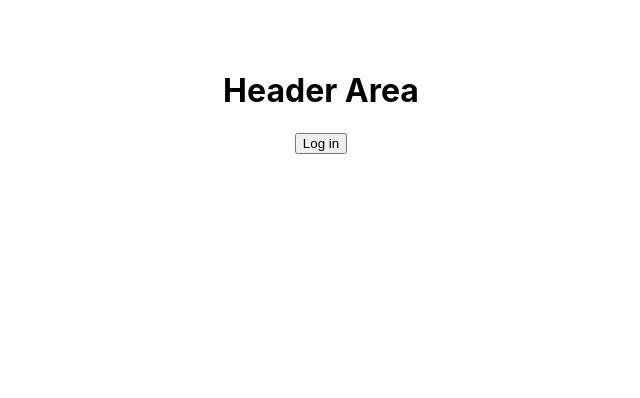
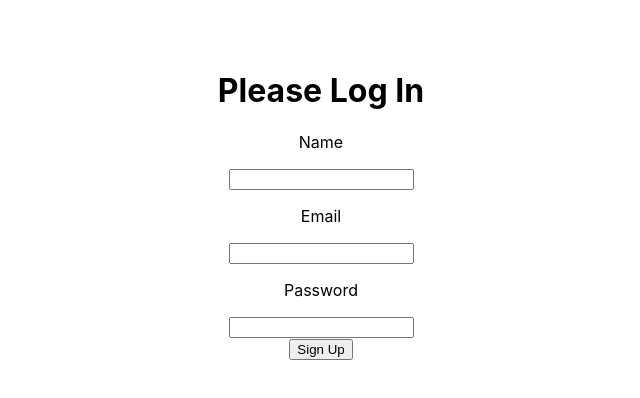
Before and after one commit to 1711shashank/LoginFrontend, a React (Create React App) app: page /signup in a window 1280 px wide. Shown: the top 398 px of the page, without its empty margins (319-959 px from the left). Built offline with nearby package versions, Linux system fonts and the light colour scheme.

Commit message:
reading backend response

```diff
--- a/src/App.js
+++ b/src/App.js
@@ -1,8 +1,13 @@
 import React, { useEffect } from "react";
 import "./App.css";
+import { BrowserRouter as Router, Switch, Route } from "react-router-dom";
+
+import Signup from "./Signup";
+import Login from "./Login";
+import Dashboard from "./Dashboard";
+import ForgetPassword from "./ForgetPassword";
+import ResetPassword from "./ResetPassword";
 import Header from "./Header";
-import { BrowserRouter as Router, Switch, Route } from "react-router-dom";
-import Login from "./Login";
 
 function App() {
 
@@ -10,12 +15,12 @@ function App() {
     <Router>
       <div className="App">
         <Switch>
-          <Route path="/login">
-            <Login />
-          </Route>
-          <Route path="/">
-            <Header />
-          </Route>
+          <Route path="/signup">                        <Signup />                          </Route>
+          <Route path="/login">                         <Login />                           </Route>
+          <Route path="/dashboard">                     <Dashboard />                       </Route>
+          <Route path="/forgetPassword">                <ForgetPassword />                       </Route>
+          <Route path="/resetPassword">                 <ResetPassword />                  </Route>
+          <Route path="/">                              <Header />                          </Route>
         </Switch>
       </div>
     </Router>
--- /dev/null
+++ b/src/ForgetPassword.js
@@ -0,0 +1,55 @@
+import React, { useState } from "react";
+import { Link, useHistory } from "react-router-dom";
+
+async function generateResetPasswordLink(credentials) {
+  try {
+    let response = await fetch('http://localhost:3000/forgetPassword', {
+      headers: { 'Content-Type': 'application/json' },
+      method: 'POST',
+      body: JSON.stringify(credentials)
+    });
+
+    response = await response.json();
+    console.log(response.message);
+    return response;
+
+  }
+  catch(err) {
+    console.error('Error:', err);
+  }
+
+}
+
+export default function ForgetPassword() {
+  const history = useHistory();
+  const [email, setEmail] = useState();
+
+  const handleSubmit = async (e) => {
+    e.preventDefault();
+    let response = await generateResetPasswordLink({ email });
+    console.log(response);
+    if (response.statusCode == 511) {
+      // history.push("/signup");
+    }
+    else if(response.statusCode == 200){
+      let token = response.data.resetToken;
+      console.log(token);
+      // history.push(`/resetPassword/${token}`);
+    }
+  };
+
+  return (
+    <div className="ForgetPassword">
+      <h1>Please Log In</h1>
+      <form onSubmit={handleSubmit}>
+        <label>
+          <p>Email</p>
+          <input type="text" onChange={(e) => setEmail(e.target.value)} />
+        </label>
+        <div>
+          <button type="submit"> Change Password </button>
+        </div>
+      </form>
+    </div>
+  );
+}
--- a/src/Header.js
+++ b/src/Header.js
@@ -7,6 +7,9 @@ function Header() {
   return (
     <div className="header">
       <h1>Header Area</h1>
+      <Link to="/signup">
+        <button>Create Account</button>
+      </Link>
       <Link to="/login">
         <button>Log in</button>
       </Link>
--- a/src/Login.js
+++ b/src/Login.js
@@ -1,51 +1,44 @@
-import React, { useState } from 'react';
-import { BrowserRouter as Router, Switch, Route } from "react-router-dom";
-
-import PropTypes from 'prop-types';
-
-import Dashboard from "./Dashboard";
-
-
+import React, { useState } from "react";
+import { Link, useHistory } from "react-router-dom";
 
 async function loginUser(credentials) {
-  return fetch('http://localhost:3000/login', {
+  try {
+    let response = await fetch('http://localhost:3000/login', {
+      headers: { 'Content-Type': 'application/json' },
+      method: 'POST',
+      body: JSON.stringify(credentials)
+    });
 
-    headers: { 'Content-Type': 'application/json'},
-    method: 'POST',
-    body: JSON.stringify(credentials)
+    response = await response.json();
+    console.log(response.message);
+    return response;
 
-  }).then(response => response.json())
-    .then(result => {
-      console.log(result.message);
+  }
+  catch(err) {
+    console.error('Error:', err);
+  }
 
-      if(result.message ==="LogIn Successfully"){
-        console.log(1);
-        // redirect
-
-      }
-      else if(result.message === "Invalid Password"){
-        console.log(2);
-
-      }
-      else if(result.message === "User does not exist"){
-        console.log(3);
-      }
-
-    })
-    .catch(error => {
-      console.error('Error:', error);
-    });
 }
 
 export default function Login() {
+  const history = useHistory();
   const [email, setEmail] = useState();
   const [password, setPassword] = useState();
 
-  const handleSubmit = async e => {
+  const handleSubmit = async (e) => {
     e.preventDefault();
-    await loginUser({ email, password });
+    let response = await loginUser({ email, password });
 
-  }
+    if (response.statusCode == 200) {
+      history.push("/dashboard");
+    } else if (response.statusCode == 401) {
+      history.push("/dashboard");
+    } else if (response.statusCode == 403) {
+      history.push("/dashboard");
+    } else if (response.statusCode == 400) {
+      history.push("/dashboard");
+    }
+  };
 
   return (
     <div className="login-wrapper">
@@ -53,20 +46,26 @@ export default function Login() {
       <form onSubmit={handleSubmit}>
         <label>
           <p>Email</p>
-          <input type="text" onChange={e => setEmail(e.target.value)} />
+          <input type="text" onChange={(e) => setEmail(e.target.value)} />
         </label>
         <label>
           <p>Password</p>
-          <input type="password" onChange={e => setPassword(e.target.value)} />
+          <input
+            type="password"
+            onChange={(e) => setPassword(e.target.value)}
+          />
         </label>
         <div>
           <button type="submit"> LogIn </button>
         </div>
       </form>
+
+      <Link to = '/forgetPassword'>
+        <button type="submit" > Forget Password </button>
+      </Link>
+
+
+
     </div>
-  )
+  );
 }
-
-Login.propTypes = {
-  setToken: PropTypes.func.isRequired
-};
--- /dev/null
+++ b/src/ResetPassword.js
@@ -0,0 +1,59 @@
+import React, { useState } from "react";
+import { useHistory } from "react-router-dom";
+
+
+async function changePassword(credentials,backendToken) {
+  try {
+    let response = await fetch(`http://localhost:3000/resetPassword/${backendToken}`, {
+      headers: { 'Content-Type': 'application/json' },
+      method: 'POST',
+      body: JSON.stringify(credentials)
+    });
+
+    response = await response.json();
+    console.log(response.message);
+    return response;
+
+  }
+  catch(err) {
+    console.error('Error:', err);
+  }
+
+}
+
+export default function ResetPassword() {
+  const history = useHistory();
+  const [password, setPassword] = useState();
+
+  const handleSubmit = async (e) => {
+    e.preventDefault();
+    let response = await changePassword({ password });
+    if (response.statusCode == 200) {
+      history.push("/login");
+    }
+    else if(response.statusCode == 404){
+      console.log("Invalid token");
+    }
+    else if(response.statusCode == 500){
+      console.log("Internal Server Err");
+    }
+  };
+
+  return (
+    <div className="resetPassword">
+      <h1>Please Log In</h1>
+      <form onSubmit={handleSubmit}>
+        <label>
+          <p>Password</p>
+          <input
+            type="password"
+            onChange={(e) => setPassword(e.target.value)}
+          />
+        </label>
+        <div>
+          <button type="submit"> Change Password </button>
+        </div>
+      </form>
+    </div>
+  );
+}
--- /dev/null
+++ b/src/Signup.js
@@ -0,0 +1,69 @@
+import React, { useState } from 'react';
+import { useHistory } from "react-router-dom";
+
+async function signupUser(credentials) {
+
+  try {
+    let response = await fetch('http://localhost:3000/signup', {
+      headers: { 'Content-Type': 'application/json' },
+      method: 'POST',
+      body: JSON.stringify(credentials)
+    });
+
+    response = await response.json();
+    console.log(response.message);
+    return response;
+
+  }
+  catch(err) {
+    console.error('Error:', err);
+  }
+
+}
+
+export default function Signup() {
+  const history = useHistory();
+  const [name, setName] = useState();
+  const [email, setEmail] = useState();
+  const [password, setPassword] = useState();
+//   const [confirmPassword, setConfirmPassword] = useState();
+
+  const handleSubmit = async e => {
+    e.preventDefault();
+    let response = await signupUser({ name, email, password});
+    console.log(response.statusCode);
+    if(response.statusCode == 200){
+      history.push('/login');
+    }
+    if(response.statusCode == 409){
+      history.push('/login');
+    }
+  }
+
+  return (
+    <div className="signup-wrapper">
+      <h1>Please Log In</h1>
+      <form onSubmit={handleSubmit}>
+        <label>
+          <p>Name</p>
+          <input type="text" onChange={e => setName(e.target.value)} />
+        </label>
+        <label>
+          <p>Email</p>
+          <input type="email" onChange={e => setEmail(e.target.value)} />
+        </label>
+        <label>
+          <p>Password</p>
+          <input type="password" onChange={e => setPassword(e.target.value)} />
+        </label>
+        {/* <label>
+          <p> Confirm Password</p>
+          <input type="password" onChange={e => setConfirmPassword(e.target.value)} />
+        </label> */}
+        <div>
+          <button type="submit"> Sign Up </button>
+        </div>
+      </form>
+    </div>
+  )
+}
```
